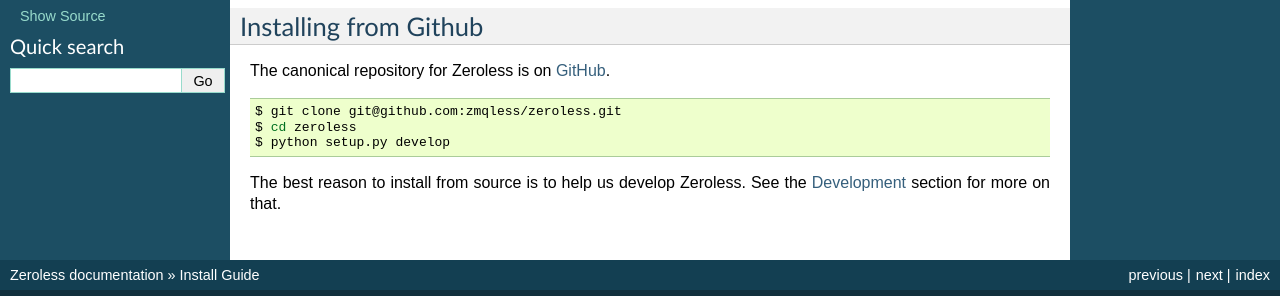
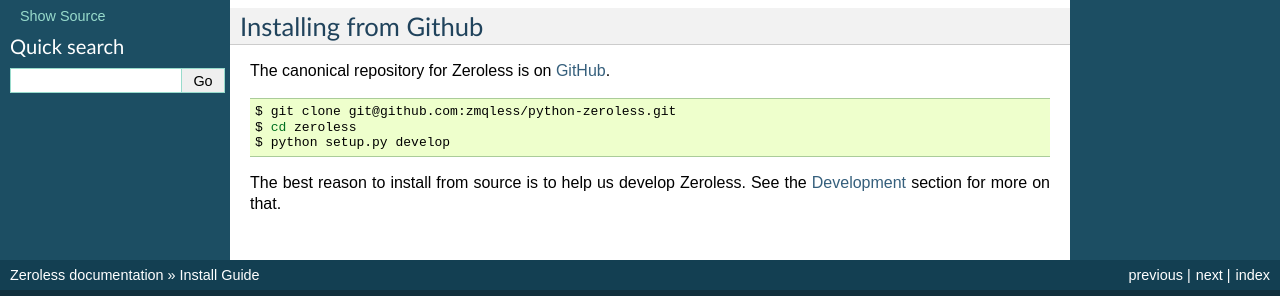
Before and after one commit to zmqless/python-zeroless, a Sphinx documentation site: the page built from docs/install.rst, in a window 1280 px wide. Shown: the part 264-560 px from the top of the page. Built offline with Sphinx 7.4.7, drawn with Linux system fonts in a browser that asks for light colours.

Commit message:
Updated the repository url in the install.rst file.

```diff
--- a/docs/install.rst
+++ b/docs/install.rst
@@ -25,7 +25,7 @@
 
 .. code-block:: bash
 
-    $ git clone git@github.com:zmqless/zeroless.git
+    $ git clone git@github.com:zmqless/python-zeroless.git
     $ cd zeroless
     $ python setup.py develop
 
@@ -33,4 +33,4 @@
 :doc:`development` section for more on that.
 
 .. _PyZMQ: https://www.github.com/zeromq/pyzmq
-.. _GitHub: https://github.com/zmqless/zeroless
+.. _GitHub: https://github.com/zmqless/python-zeroless
```
